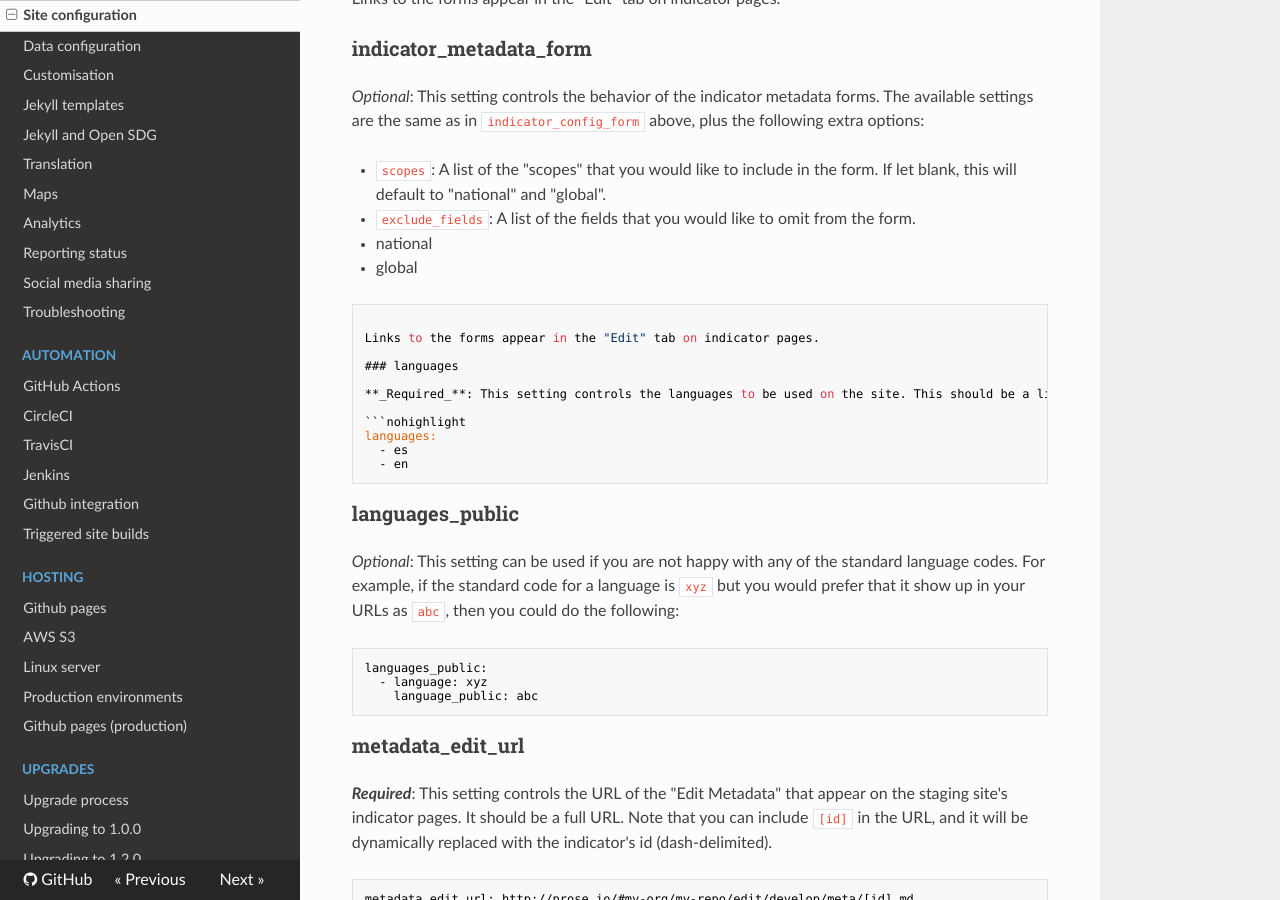
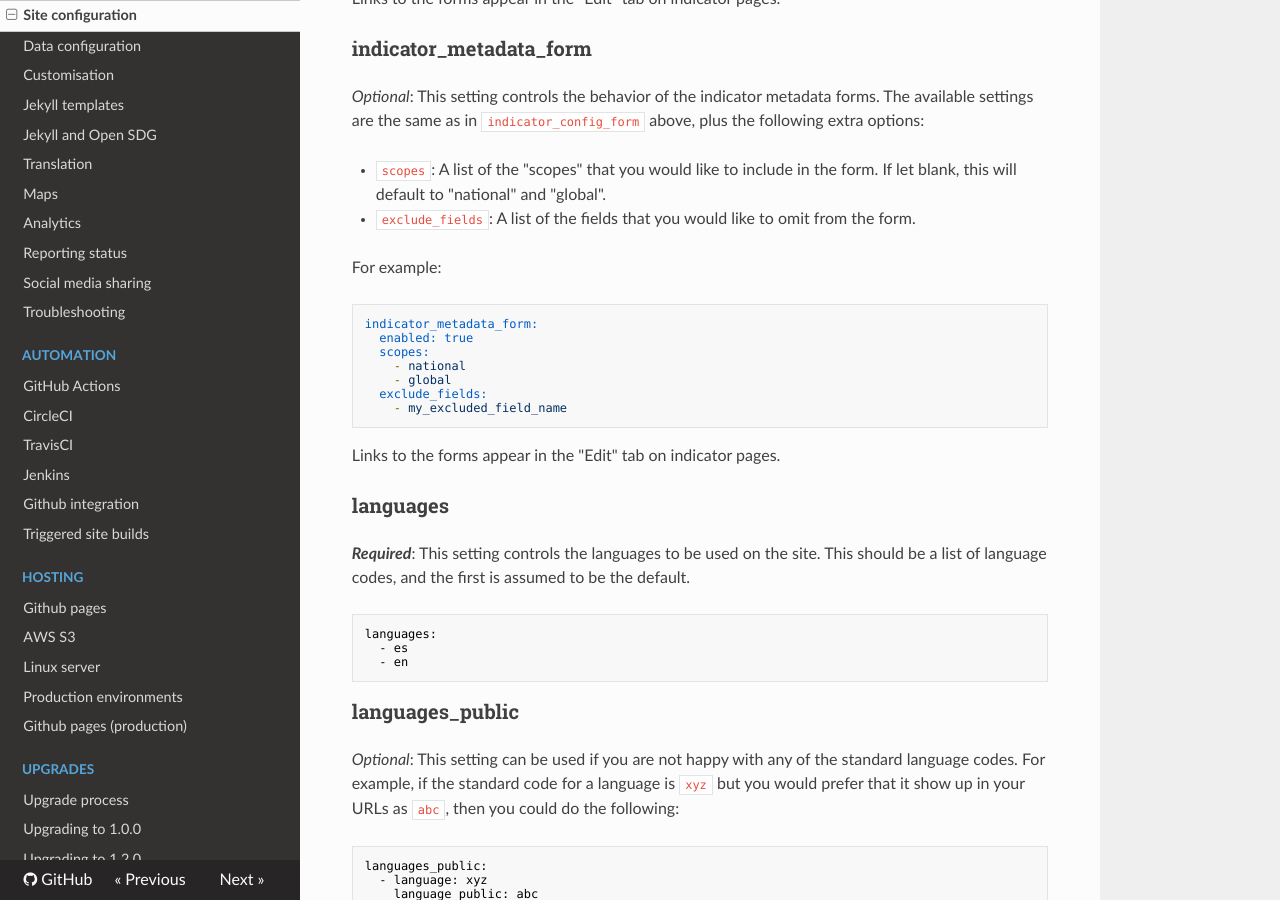
Before and after one commit to open-sdg/open-sdg, an MkDocs documentation site: the page built from docs/configuration.md, in a window 1280 px wide and 900 px high, scrolled down 11852 px. Built offline with MkDocs 1.6.1, drawn with Linux system fonts in a browser that asks for light colours; nearby versions of some CDN libraries; old or Windows-style settings are respelled for this version of MkDocs.

Commit message:
Fix docs

````diff
--- a/docs/configuration.md
+++ b/docs/configuration.md
@@ -498,8 +498,17 @@ _Optional_: This setting controls the behavior of the indicator metadata forms.
 
 * `scopes`: A list of the "scopes" that you would like to include in the form. If let blank, this will default to "national" and "global".
 * `exclude_fields`: A list of the fields that you would like to omit from the form.
-  - national
-  - global
+
+For example:
+
+```
+indicator_metadata_form:
+  enabled: true
+  scopes:
+    - national
+    - global
+  exclude_fields:
+    - my_excluded_field_name
 ```
 
 Links to the forms appear in the "Edit" tab on indicator pages.
````
